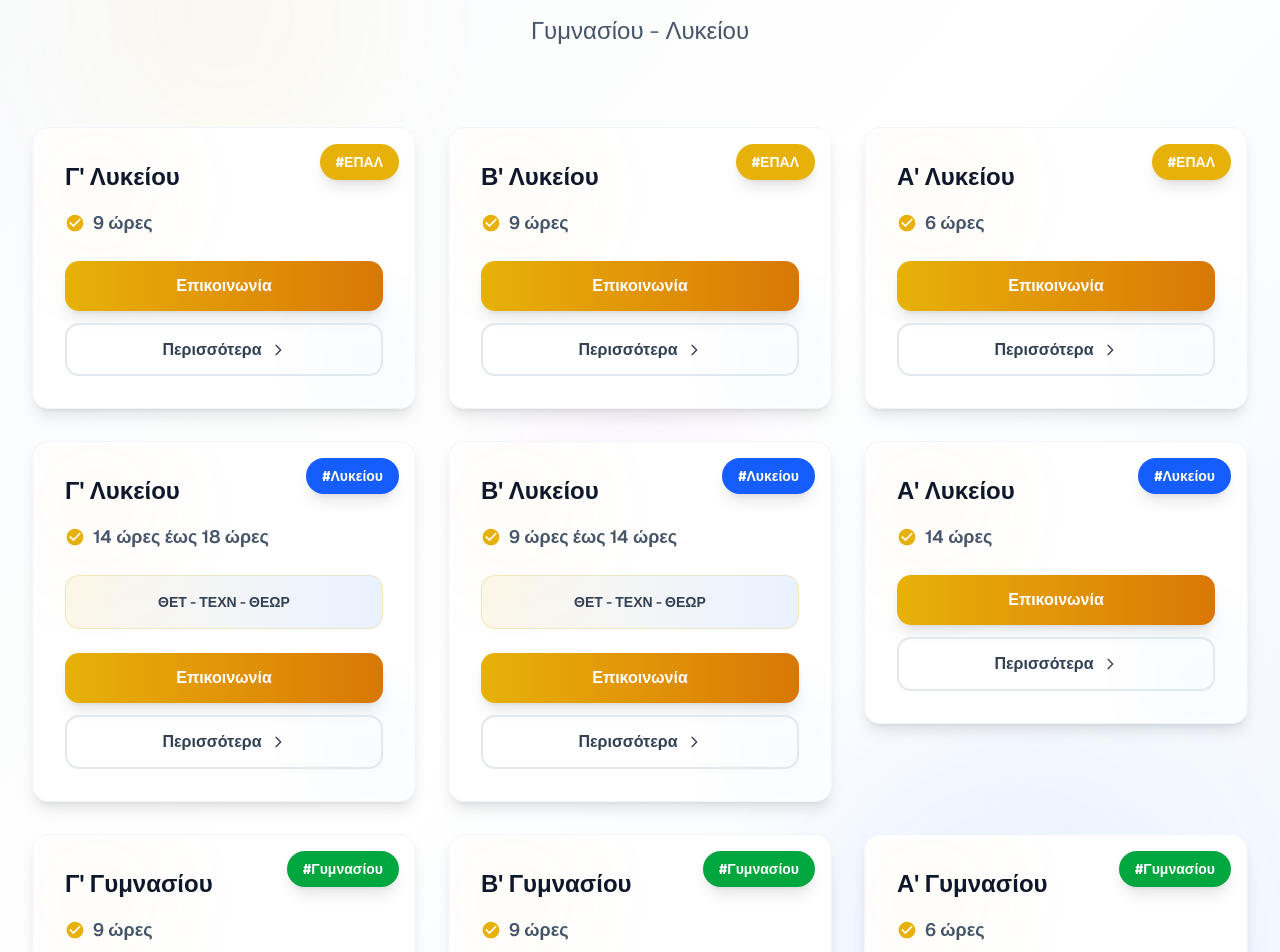
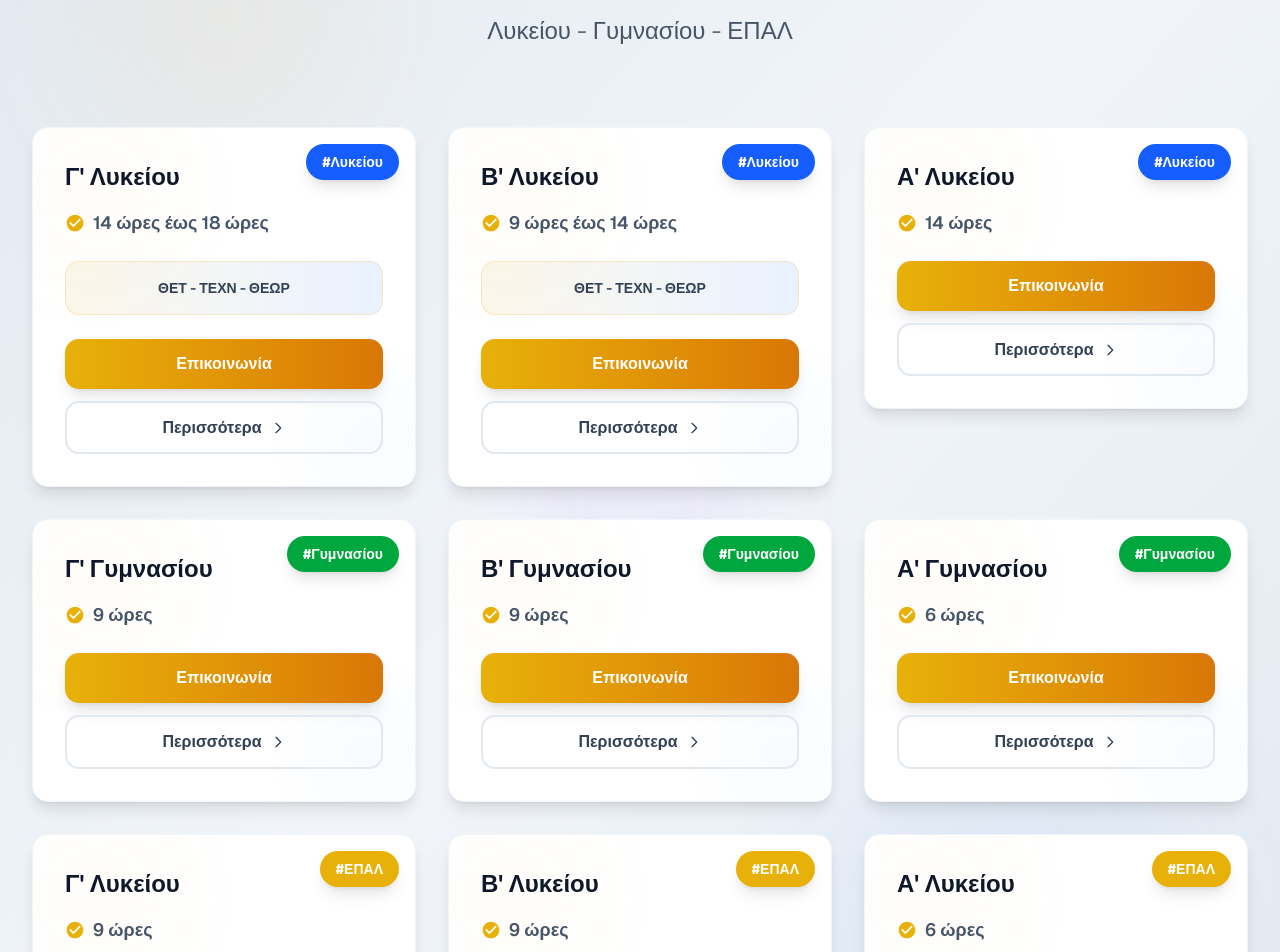
Before and after one commit to konstantinos193/Kyklos-Frontend, a Next.js app: page / in a window 1280 px wide. Shown: the part 3500-4452 px from the top of the page. Built offline with nearby package versions, Linux system fonts and the light colour scheme.

Commit message:
feat: update courses section background to darker gray and restructure order: Λύκειο top, Γυμνάσιο middle, ΕΠΑΛ bottom

```diff
--- a/components/blog/blog-section.tsx
+++ b/components/blog/blog-section.tsx
@@ -6,7 +6,7 @@ import { blogContent } from "./data";
 
 export function BlogSection() {
   return (
-    <section className="relative py-24 bg-gradient-to-br from-slate-50 via-white to-blue-50 overflow-hidden">
+    <section className="relative py-24 bg-gradient-to-br from-slate-200 via-slate-100 to-slate-200 overflow-hidden">
       {/* Background Elements */}
       <div className="absolute inset-0">
         <div className="absolute top-20 left-20 w-80 h-80 bg-[#E7B109]/8 rounded-full blur-3xl animate-pulse"></div>
--- a/components/courses/data.ts
+++ b/components/courses/data.ts
@@ -2,35 +2,9 @@ import { CoursesContent } from "./types";
 
 export const coursesContent: CoursesContent = {
   title: "Πρόγραμμα Σπουδών",
-  subtitle: "Γυμνασίου - Λυκείου",
+  subtitle: "Λυκείου - Γυμνασίου - ΕΠΑΛ",
   courses: [
-    {
-      id: "g-lykeiou-epal",
-      title: "Γ' Λυκείου",
-      category: "epal",
-      categoryLabel: "#ΕΠΑΛ",
-      duration: "9 ώρες",
-      applyHref: "#contact",
-      moreHref: "#g-lykeiou-epal"
-    },
-    {
-      id: "b-lykeioy-epal",
-      title: "Β' Λυκείου",
-      category: "epal",
-      categoryLabel: "#ΕΠΑΛ",
-      duration: "9 ώρες",
-      applyHref: "#contact",
-      moreHref: "#b-lykeioy-epal"
-    },
-    {
-      id: "a-lykeioy-epal",
-      title: "Α' Λυκείου",
-      category: "epal",
-      categoryLabel: "#ΕΠΑΛ",
-      duration: "6 ώρες",
-      applyHref: "#contact",
-      moreHref: "#a-lykeioy-epal"
-    },
+    // Λύκειο (top)
     {
       id: "g-lykeioy",
       title: "Γ' Λυκείου",
@@ -60,6 +34,7 @@ export const coursesContent: CoursesContent = {
       applyHref: "#contact",
       moreHref: "#a-lykeioy"
     },
+    // Γυμνάσιο (middle)
     {
       id: "g-gymnasioy",
       title: "Γ' Γυμνασίου",
@@ -86,6 +61,34 @@ export const coursesContent: CoursesContent = {
       duration: "6 ώρες",
       applyHref: "#contact",
       moreHref: "#a-gymnasioy"
+    },
+    // ΕΠΑΛ (bottom)
+    {
+      id: "g-lykeiou-epal",
+      title: "Γ' Λυκείου",
+      category: "epal",
+      categoryLabel: "#ΕΠΑΛ",
+      duration: "9 ώρες",
+      applyHref: "#contact",
+      moreHref: "#g-lykeiou-epal"
+    },
+    {
+      id: "b-lykeioy-epal",
+      title: "Β' Λυκείου",
+      category: "epal",
+      categoryLabel: "#ΕΠΑΛ",
+      duration: "9 ώρες",
+      applyHref: "#contact",
+      moreHref: "#b-lykeioy-epal"
+    },
+    {
+      id: "a-lykeioy-epal",
+      title: "Α' Λυκείου",
+      category: "epal",
+      categoryLabel: "#ΕΠΑΛ",
+      duration: "6 ώρες",
+      applyHref: "#contact",
+      moreHref: "#a-lykeioy-epal"
     }
   ]
 };
--- a/components/testimonials-section.tsx
+++ b/components/testimonials-section.tsx
@@ -4,7 +4,7 @@ import { CoursesHeader, CoursesGrid, coursesContent } from "./courses";
 
 export function TestimonialsSection() {
   return (
-    <section id="courses" className="relative py-24 bg-gradient-to-br from-slate-50 via-white to-blue-50 overflow-hidden">
+    <section id="courses" className="relative py-24 bg-gradient-to-br from-slate-200 via-slate-100 to-slate-200 overflow-hidden">
       {/* Background Elements */}
       <div className="absolute inset-0">
         <div className="absolute top-20 left-20 w-72 h-72 bg-[#E7B109]/5 rounded-full blur-3xl"></div>
```
